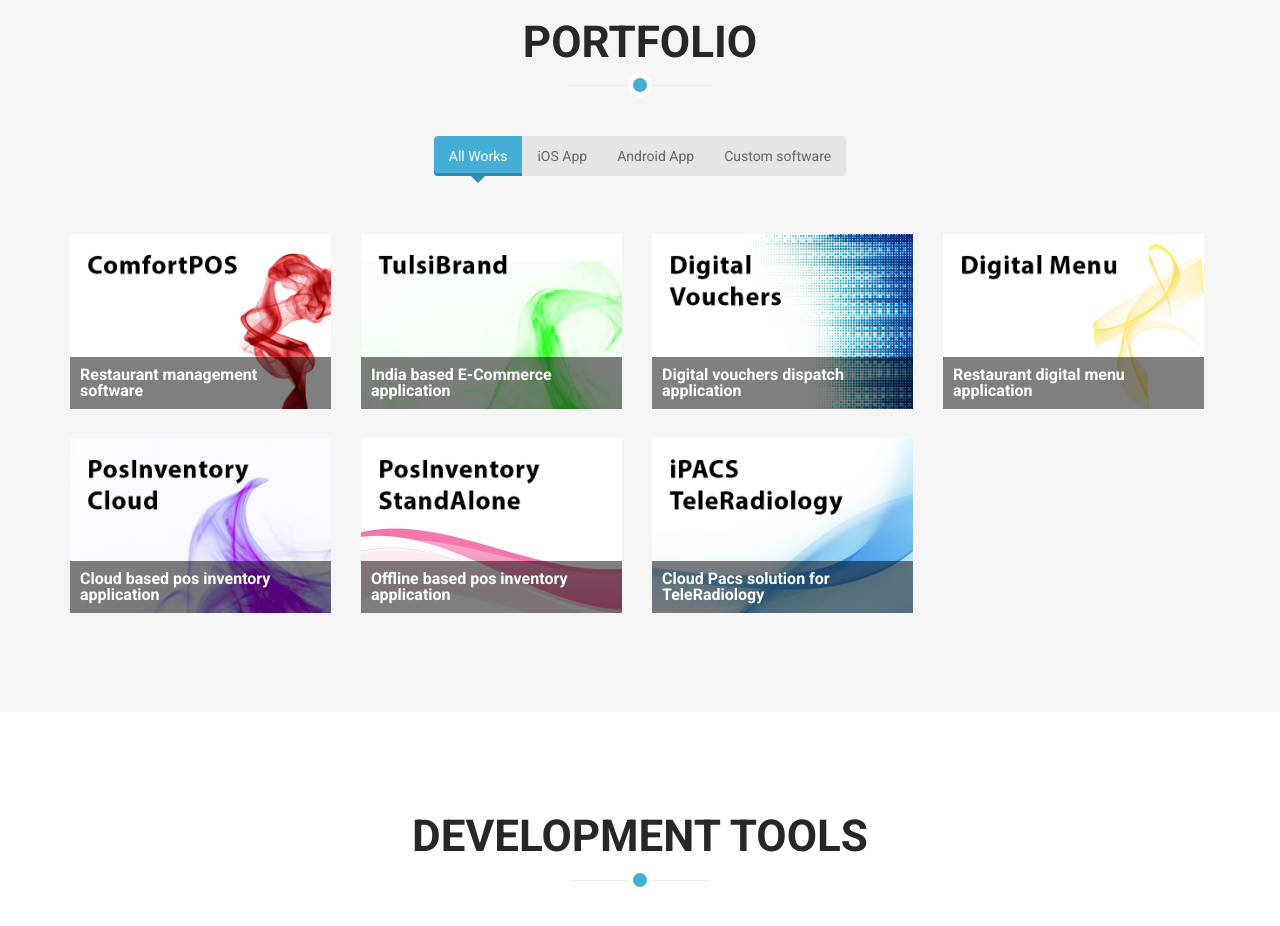
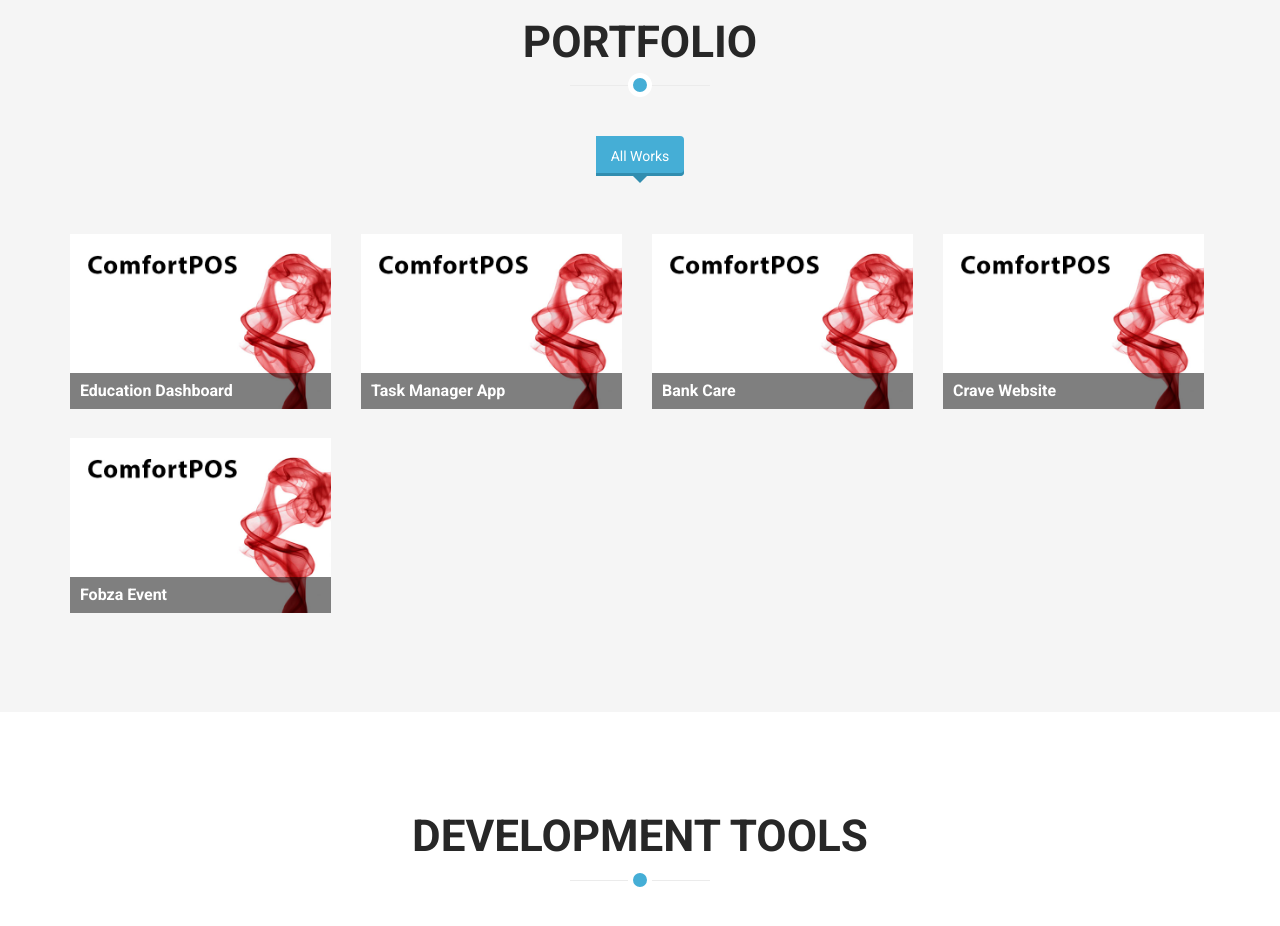
Before and after one commit to commonapps/TulsiWeb_Com, a plain HTML site: page home.html in a window 1280 px wide. Shown: the part 1320-2246 px from the top of the page. Drawn offline with Linux system fonts and the light colour scheme; some packages are replaced by stand-ins of ours.

Commit message:
updated profiles

```diff
--- a/home.html
+++ b/home.html
@@ -164,13 +164,74 @@
             <div class="text-center">
                 <ul class="portfolio-filter">
                     <li><a class="active" href="#" data-filter="*">All Works</a></li>
-                    <li><a href="#" data-filter=".iosapp">iOS App</a></li>
-                    <li><a href="#" data-filter=".androidapp">Android App</a></li>
-                    <li><a href="#" data-filter=".customsw">Custom software</a></li>
+                    <!-- <li><a href="#" data-filter=".iosapp">iOS App</a></li> -->
+                    <!-- <li><a href="#" data-filter=".androidapp">Android App</a></li> -->
+                    <!-- <li><a href="#" data-filter=".customsw">Custom software</a></li> -->
                 </ul><!--/#portfolio-filter-->
             </div>
 
             <div class="portfolio-items">
+
+
+				<div class="portfolio-item customsw">
+                    <div class="portfolio-item-inner">
+                        <a href="https://mir-s3-cdn-cf.behance.net/project_modules/hd/fc369c75984355.5c5c2b04968bb.jpg" target="_blank">
+                            <img class="img-responsive" src="images/portfolio/01.jpg" alt="">
+                            <div class="portfolio-info">
+                                <h3>Education Dashboard</h3>
+                            </div>
+                        </a>
+                    </div>
+                </div>
+
+
+				 <div class="portfolio-item customsw">
+                    <div class="portfolio-item-inner">
+                        <a href="https://www.behance.net/gallery/63431177/Todoish-Organize-your-life-Task-Manager-App-UIUX" target="_blank">
+                            <img class="img-responsive" src="images/portfolio/01.jpg" alt="">
+                            <div class="portfolio-info">
+                                <h3>Task Manager App</h3>
+                            </div>
+                        </a>
+                    </div>
+                </div>
+
+				 <div class="portfolio-item customsw">
+                    <div class="portfolio-item-inner">
+                        <a href="https://www.behance.net/gallery/74326921/Pocket-Branch-Mobile-First-Virtual-Branch-for-Banks" target="_blank">
+                            <img class="img-responsive" src="images/portfolio/01.jpg" alt="">
+                            <div class="portfolio-info">
+                                <h3>Bank Care</h3>
+                            </div>
+                        </a>
+                    </div>
+                </div>
+
+				 <div class="portfolio-item customsw">
+                    <div class="portfolio-item-inner">
+                        <a href="https://www.behance.net/gallery/42967459/Mockup-Design-Crave" target="_blank">
+                            <img class="img-responsive" src="images/portfolio/01.jpg" alt="">
+                            <div class="portfolio-info">
+                                <h3>Crave Website</h3>
+                            </div>
+                        </a>
+                    </div>
+                </div>
+
+				 <div class="portfolio-item customsw">
+                    <div class="portfolio-item-inner">
+                        <a href="https://www.behance.net/gallery/42967875/Fobza-Event-Management" target="_blank">
+                            <img class="img-responsive" src="images/portfolio/01.jpg" alt="">
+                            <div class="portfolio-info">
+                                <h3>Fobza Event</h3>
+                            </div>
+                        </a>
+                    </div>
+                </div>
+
+
+				<!--
+
                 <div class="portfolio-item customsw">
                     <div class="portfolio-item-inner">
                         <a href="http://www.comfortpos.com/" target="_blank">
@@ -180,9 +241,9 @@
                             </div>
                         </a>
                     </div>
-                </div><!--/.portfolio-item-->
+                </div>
 
-				<!--
+
                 <div class="portfolio-item iosapp androidapp customsw">
                     <div class="portfolio-item-inner">
                         <a href="https://apps.apple.com/kw/app/wrapit-kuwait/id1307704279" target="_blank">
@@ -193,7 +254,6 @@
                         </a>
                     </div>
                 </div>
-				-->
 
                 <div class="portfolio-item iosapp androidapp customsw">
                     <div class="portfolio-item-inner">
@@ -204,7 +264,7 @@
                             </div>
                         </a>
                     </div>
-                </div><!--/.portfolio-item-->
+                </div>
 
                 <div class="portfolio-item customsw">
                     <div class="portfolio-item-inner">
@@ -215,7 +275,7 @@
                             </div>
                         </a>
                     </div>
-                </div><!--/.portfolio-item-->
+                </div>
 
                 <div class="portfolio-item customsw">
                     <div class="portfolio-item-inner">
@@ -226,7 +286,7 @@
                             </div>
                         </a>
                     </div>
-                </div><!--/.portfolio-item-->
+                </div>
 
                 <div class="portfolio-item customsw">
                     <div class="portfolio-item-inner">
@@ -237,7 +297,7 @@
                             </div>
                         </a>
                     </div>
-                </div><!--/.portfolio-item-->
+                </div>
 
                 <div class="portfolio-item customsw">
                     <div class="portfolio-item-inner">
@@ -248,7 +308,7 @@
                             </div>
                         </a>
                     </div>
-                </div><!--/.portfolio-item-->
+                </div>
 
                 <div class="portfolio-item customsw">
                     <div class="portfolio-item-inner">
@@ -259,7 +319,9 @@
                             </div>
                         </a>
                     </div>
-                </div><!--/.portfolio-item-->
+                </div>
+				-->
+
             </div>
         </div><!--/.container-->
     </section><!-- #portfolio-->
```
